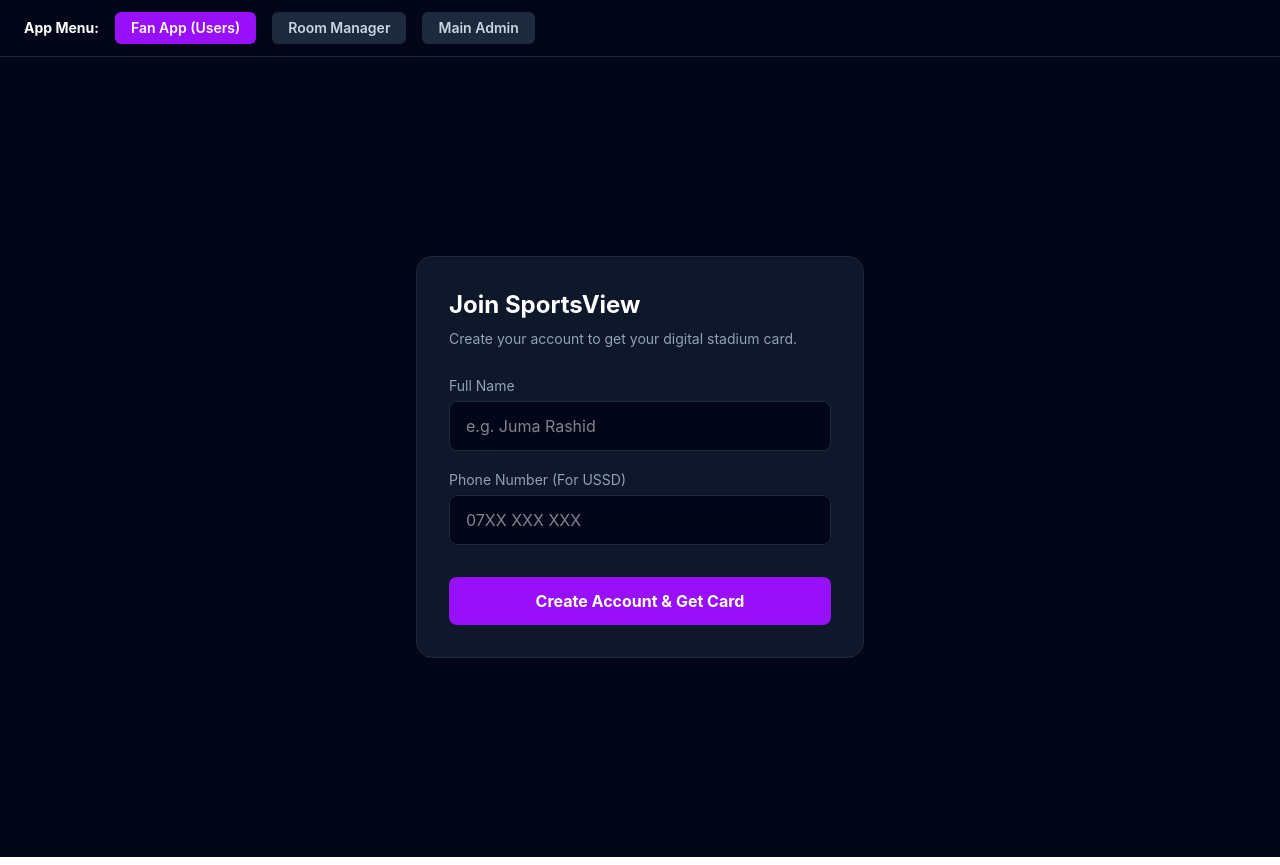
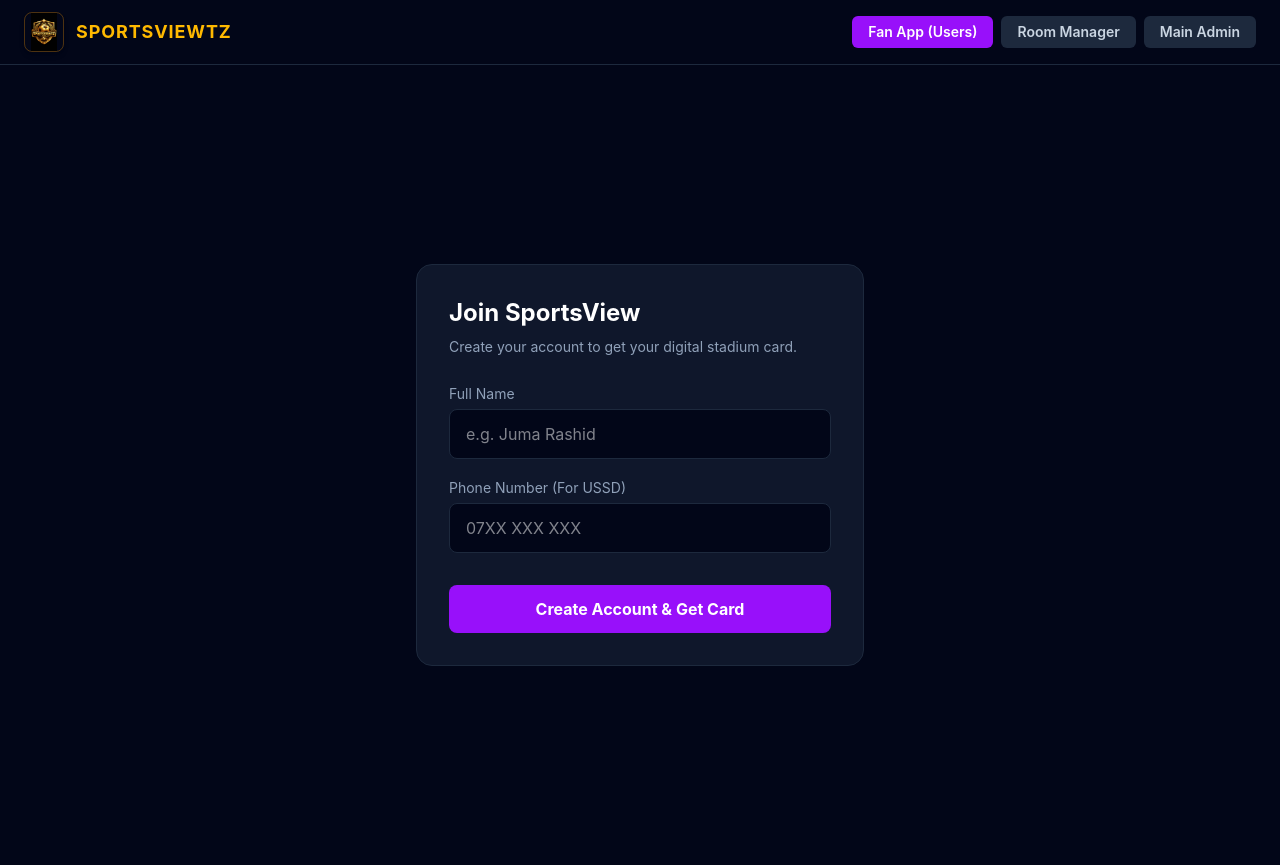
Before and after one commit to sportview-bit/sportsview-app, a React (Vite) app: page / in a window 1280 px wide. Built offline with nearby package versions, Linux system fonts and the light colour scheme.

Commit message:
Add logo to top header bar

```diff
--- a/index.html
+++ b/index.html
@@ -2,7 +2,7 @@
 <html lang="en">
   <head>
     <meta charset="UTF-8" />
-    <link rel="icon" type="image/svg+xml" href="/favicon.svg" />
+    <link rel="icon" type="image/jpeg" href="/logo.jpg" />
     <meta name="viewport" content="width=device-width, initial-scale=1.0" />
     <title>sportsviewtz</title>
   </head>
--- a/src/App.tsx
+++ b/src/App.tsx
@@ -24,27 +24,47 @@
 
   return (
     <div>
-      {/* Top Navigation Bar */}
-      <div className="bg-slate-950 border-b border-slate-800 px-6 py-3 flex items-center gap-4 text-sm text-slate-300">
-        <span className="font-bold text-white">App Menu:</span>
+      {/* Top Header Bar with Brand Logo */}
+      <div className="bg-slate-950 border-b border-slate-800 px-6 py-3 flex flex-wrap items-center justify-between gap-4">
+        {/* Brand Logo & Title */}
+        <div className="flex items-center gap-3">
+          <img
+            src="/logo.jpg"
+            alt="SportsViewTZ Logo"
+            className="w-10 h-10 object-contain rounded-lg border border-amber-500/30 shadow-md"
+          />
+          <span className="font-bold text-lg tracking-wider text-amber-400">
+            SPORTSVIEWTZ
+          </span>
+        </div>
+
+        {/* Role Switcher Menu */}
+        <div className="flex items-center gap-2 text-sm text-slate-300">
           <button
             onClick={() => setActiveRole('user')}
-          className={`px-4 py-1.5 rounded-md font-semibold transition ${activeRole === 'user' ? 'bg-purple-600 text-white' : 'bg-slate-800 hover:bg-slate-700'}`}
+            className={`px-4 py-1.5 rounded-md font-semibold transition ${
+              activeRole === 'user' ? 'bg-purple-600 text-white' : 'bg-slate-800 hover:bg-slate-700'
+            }`}
           >
             Fan App (Users)
           </button>
           <button
             onClick={() => setActiveRole('manager')}
-          className={`px-4 py-1.5 rounded-md font-semibold transition ${activeRole === 'manager' ? 'bg-emerald-600 text-white' : 'bg-slate-800 hover:bg-slate-700'}`}
+            className={`px-4 py-1.5 rounded-md font-semibold transition ${
+              activeRole === 'manager' ? 'bg-emerald-600 text-white' : 'bg-slate-800 hover:bg-slate-700'
+            }`}
           >
             Room Manager
           </button>
           <button
             onClick={() => setActiveRole('admin')}
-          className={`px-4 py-1.5 rounded-md font-semibold transition ${activeRole === 'admin' ? 'bg-blue-600 text-white' : 'bg-slate-800 hover:bg-slate-700'}`}
+            className={`px-4 py-1.5 rounded-md font-semibold transition ${
+              activeRole === 'admin' ? 'bg-blue-600 text-white' : 'bg-slate-800 hover:bg-slate-700'
+            }`}
           >
             Main Admin
           </button>
+        </div>
       </div>
 
       {/* Screens */}
```
Also changed, not shown: public/logo.jpg (renamed from public/favicon.svg). Lines whose indentation alone changed are shown as unchanged.
